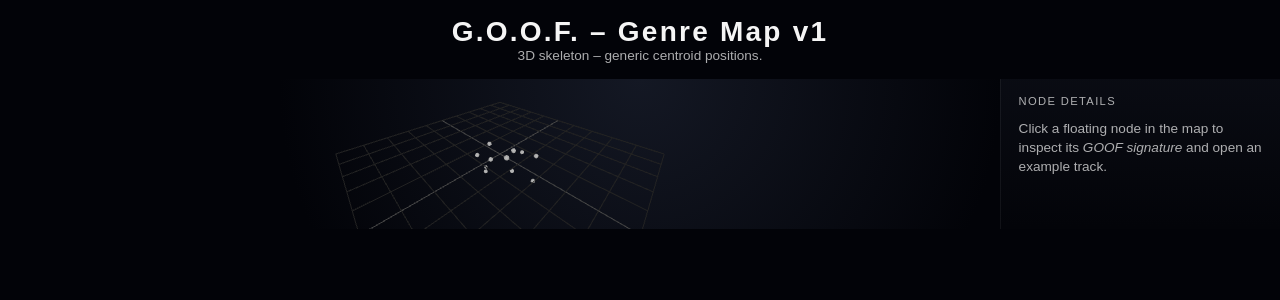
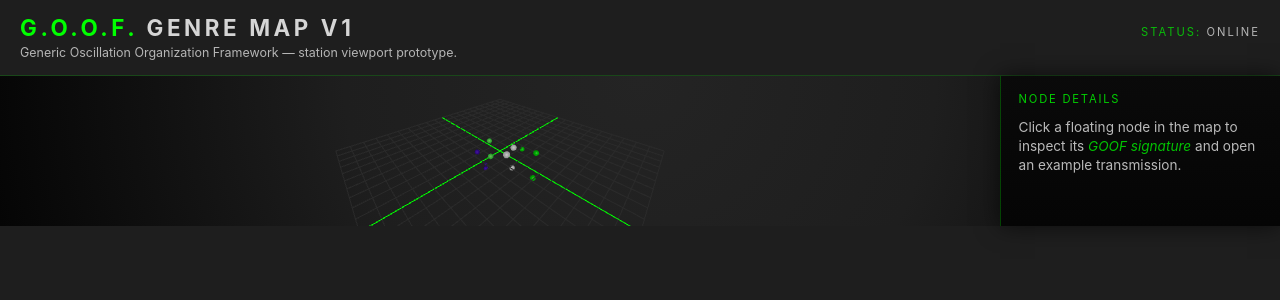
Before and after one commit to airwavestation/goof-map, a Next.js app: page / in a window 1280 px wide. Shown: the top 300 px of the page. Built offline with nearby package versions, Linux system fonts and the light colour scheme.

Commit message:
style: apply station palette, trait-based scaling, and camera focus

```diff
--- a/src/app/components/GoofScene.tsx
+++ b/src/app/components/GoofScene.tsx
@@ -1,8 +1,13 @@
 'use client';
 
-import React, { useState } from 'react';
-import { Canvas } from '@react-three/fiber';
+import React, { useState, useRef, useEffect } from 'react';
+import {
+  Canvas,
+  useFrame,
+  useThree
+} from '@react-three/fiber';
 import { OrbitControls } from '@react-three/drei';
+import { Vector3 } from 'three';
 import goofsRaw from '../data/goofs.json';
 
 type GoofValues = {
@@ -32,6 +37,119 @@ type GoofNode = {
 
 const GOOF_NODES: GoofNode[] = goofsRaw as GoofNode[];
 
+/** Color mapping based on loose “families” using station palette */
+function getNodeBaseColor(node: GoofNode): string {
+  const g = node.genre.toLowerCase();
+
+  if (g.includes('drum') || g.includes('dubstep') || g.includes('hard')) {
+    // high-energy / ravey stuff = main neon green
+    return '#00FF00';
+  }
+
+  if (g.includes('house') || g.includes('garage')) {
+    // groovy / dancefloor but smoother
+    return '#6CFF66';
+  }
+
+  if (g.includes('ambient') || g.includes('lo-fi') || g.includes('indie')) {
+    // dreamy / introspective = station purple
+    return '#7732D9';
+  }
+
+  return '#FFFFFF';
+}
+
+/** Radius scaling based on a “energy” mix of traits */
+function getNodeRadius(node: GoofNode, mode: 'default' | 'hovered' | 'selected'): number {
+  const v = node.values;
+  const rawEnergy =
+    (v.tempoSpeed +
+      v.tempoComplexity +
+      v.sonicSynthetic +
+      v.sonicTemperature) / 4;
+
+  // rawEnergy ~ -2..2 → map to 0..1
+  const clamped = Math.min(Math.max(rawEnergy, -2), 2);
+  const norm = (clamped + 2) / 4; // 0..1
+
+  const base = 0.07 + norm * 0.06;
+
+  if (mode === 'selected') return base + 0.06;
+  if (mode === 'hovered') return base + 0.03;
+  return base;
+}
+
+/** Camera rig that zooms to the selected node once, then lets the user drive */
+type CameraRigProps = {
+  focusPosition: [number, number, number] | null;
+};
+
+function CameraRig({ focusPosition }: CameraRigProps) {
+  const controlsRef = useRef<any>(null);
+  const { camera } = useThree();
+
+  const focusRef = useRef<[number, number, number] | null>(null);
+  const [animating, setAnimating] = useState(false);
+  const [isInteracting, setIsInteracting] = useState(false);
+
+  // When the focus changes (click a new node), start a brief animation toward it.
+  useEffect(() => {
+    if (focusPosition) {
+      focusRef.current = focusPosition;
+      setAnimating(true);
+    } else {
+      focusRef.current = null;
+      setAnimating(false);
+    }
+  }, [focusPosition]);
+
+  useFrame(() => {
+    if (!focusRef.current) return;
+    if (!animating) return;
+
+    // If the user starts rotating/zooming, stop auto animation.
+    if (isInteracting) {
+      setAnimating(false);
+      return;
+    }
+
+    const targetVec = new Vector3(
+      focusRef.current[0],
+      focusRef.current[1],
+      focusRef.current[2]
+    );
+
+    // Move in closer than before so the node fills more of the view.
+    const idealCameraPos = targetVec.clone().add(new Vector3(2.2, 2.2, 2.2));
+
+    camera.position.lerp(idealCameraPos, 0.12);
+
+    if (controlsRef.current) {
+      controlsRef.current.target.lerp(targetVec, 0.18);
+      controlsRef.current.update();
+    }
+
+    // Once we're basically at the target, stop animating.
+    if (camera.position.distanceTo(idealCameraPos) < 0.02) {
+      setAnimating(false);
+    }
+  });
+
+  return (
+    <OrbitControls
+      ref={controlsRef}
+      enableDamping
+      dampingFactor={0.08}
+      rotateSpeed={0.8}
+      zoomSpeed={0.6}
+      maxDistance={12}
+      minDistance={0.8}
+      onStart={() => setIsInteracting(true)}
+      onEnd={() => setIsInteracting(false)}
+    />
+  );
+}
+
 export function GoofScene() {
   const [hoveredId, setHoveredId] = useState<string | null>(null);
   const [selectedId, setSelectedId] = useState<string | null>(null);
@@ -44,28 +162,35 @@ export function GoofScene() {
         width: '100%',
         height: '100%',
         display: 'flex',
-        background: 'radial-gradient(circle at top, #141824 0, #020308 55%)'
+        background:
+          'radial-gradient(circle at top, #242424 0, #1E1E1E 45%, #050505 100%)'
       }}
     >
       {/* 3D viewport */}
       <div
         style={{
           flex: 1,
-          minWidth: 0 // prevents flex child from overflowing
+          minWidth: 0
         }}
       >
         <Canvas camera={{ position: [4, 4, 4], fov: 50 }}>
           {/* lighting */}
-          <ambientLight intensity={0.7} />
-          <directionalLight position={[5, 5, 5]} intensity={0.9} />
+          <ambientLight intensity={0.65} />
+          <directionalLight position={[6, 6, 6]} intensity={0.9} />
+          <directionalLight position={[-4, -3, -5]} intensity={0.3} />
 
-          {/* reference grid */}
-          <gridHelper args={[10, 10, '#444444', '#222222']} />
+          {/* grid with neon center line */}
+          <gridHelper args={[10, 20, '#00FF00', '#2A2A2A']} />
 
           {/* GOOF centroids */}
           {GOOF_NODES.map((node) => {
             const isHovered = hoveredId === node.id;
             const isSelected = selectedId === node.id;
+
+            const baseColor = getNodeBaseColor(node);
+            const mode: 'default' | 'hovered' | 'selected' =
+              isSelected ? 'selected' : isHovered ? 'hovered' : 'default';
+            const radius = getNodeRadius(node, mode);
 
             return (
               <mesh
@@ -86,27 +211,21 @@ export function GoofScene() {
                   setSelectedId(node.id);
                 }}
               >
-                <sphereGeometry
-                  args={[isSelected ? 0.16 : isHovered ? 0.13 : 0.09, 22, 22]}
-                />
+                <sphereGeometry args={[radius, 24, 24]} />
                 <meshStandardMaterial
-                  color={
-                    isSelected
-                      ? '#ffe9a6'
-                      : isHovered
-                      ? '#b5d7ff'
-                      : '#ffffff'
+                  color={baseColor}
+                  emissive={
+                    isSelected ? baseColor : isHovered ? '#ffffff' : '#000000'
                   }
-                  emissive={isSelected ? '#ffe9a6' : isHovered ? '#4f6cff' : '#000000'}
-                  emissiveIntensity={isSelected ? 1.0 : isHovered ? 0.5 : 0}
-                  metalness={0.35}
-                  roughness={0.4}
+                  emissiveIntensity={isSelected ? 0.9 : isHovered ? 0.4 : 0}
+                  metalness={0.4}
+                  roughness={0.35}
                 />
               </mesh>
             );
           })}
 
-          <OrbitControls enableDamping />
+          <CameraRig focusPosition={selectedNode?.position ?? null} />
         </Canvas>
       </div>
 
@@ -114,7 +233,7 @@ export function GoofScene() {
       <aside
         style={{
           width: '280px',
-          borderLeft: '1px solid rgba(255,255,255,0.06)',
+          borderLeft: '1px solid rgba(0,255,0,0.25)',
           padding: '1rem 1.1rem',
           fontSize: '0.85rem',
           color: '#f5f5f5',
@@ -122,15 +241,17 @@ export function GoofScene() {
           flexDirection: 'column',
           gap: '0.75rem',
           background:
-            'linear-gradient(180deg, rgba(10,12,20,0.95) 0%, rgba(3,4,9,0.98) 100%)'
+            'linear-gradient(180deg, rgba(10,10,10,0.98) 0%, rgba(5,5,5,0.98) 100%)',
+          boxShadow: '0 0 22px rgba(0,0,0,0.6)'
         }}
       >
         <div
           style={{
-            opacity: 0.7,
-            letterSpacing: '0.12em',
+            opacity: 0.8,
+            letterSpacing: '0.16em',
             textTransform: 'uppercase',
-            fontSize: '0.7rem'
+            fontSize: '0.7rem',
+            color: '#00FF00'
           }}
         >
           Node Details
@@ -144,10 +265,22 @@ export function GoofScene() {
                   fontSize: '1rem',
                   fontWeight: 600,
                   letterSpacing: '0.05em',
-                  marginBottom: '0.15rem'
+                  marginBottom: '0.15rem',
+                  display: 'flex',
+                  alignItems: 'center',
+                  gap: '0.35rem'
                 }}
               >
-                {selectedNode.name}
+                <span>{selectedNode.name}</span>
+                <span
+                  style={{
+                    width: '8px',
+                    height: '8px',
+                    borderRadius: '999px',
+                    backgroundColor: getNodeBaseColor(selectedNode),
+                    boxShadow: `0 0 12px ${getNodeBaseColor(selectedNode)}`
+                  }}
+                />
               </div>
               <div
                 style={{
@@ -170,7 +303,7 @@ export function GoofScene() {
 
             <div
               style={{
-                borderTop: '1px solid rgba(255,255,255,0.06)',
+                borderTop: '1px solid rgba(255,255,255,0.08)',
                 paddingTop: '0.6rem',
                 marginTop: '0.4rem',
                 display: 'flex',
@@ -202,9 +335,11 @@ export function GoofScene() {
                       fontSize: '0.75rem',
                       padding: '0.3rem 0.55rem',
                       borderRadius: '999px',
-                      border: '1px solid rgba(30,215,96,0.5)',
+                      border: '1px solid rgba(0,255,0,0.5)',
                       textDecoration: 'none',
-                      color: '#c9ffd7'
+                      color: '#c9ffd7',
+                      background:
+                        'radial-gradient(circle, rgba(0,255,0,0.2) 0, transparent 70%)'
                     }}
                   >
                     Open on Spotify
@@ -219,9 +354,11 @@ export function GoofScene() {
                       fontSize: '0.75rem',
                       padding: '0.3rem 0.55rem',
                       borderRadius: '999px',
-                      border: '1px solid rgba(255,0,0,0.5)',
+                      border: '1px solid rgba(119,50,217,0.6)',
                       textDecoration: 'none',
-                      color: '#ffd0d0'
+                      color: '#f0ddff',
+                      background:
+                        'radial-gradient(circle, rgba(119,50,217,0.26) 0, transparent 70%)'
                     }}
                   >
                     Open on YouTube
@@ -239,7 +376,7 @@ export function GoofScene() {
                 fontSize: '0.75rem',
                 padding: '0.25rem 0.6rem',
                 borderRadius: '999px',
-                border: '1px solid rgba(255,255,255,0.2)',
+                border: '1px solid rgba(255,255,255,0.25)',
                 background: 'transparent',
                 color: '#dddddd',
                 cursor: 'pointer'
@@ -251,13 +388,15 @@ export function GoofScene() {
         ) : (
           <div
             style={{
-              opacity: 0.7,
+              opacity: 0.75,
               lineHeight: 1.4
             }}
           >
             Click a floating node in the map to inspect its{' '}
-            <span style={{ fontStyle: 'italic' }}>GOOF signature</span> and open
-            an example track.
+            <span style={{ fontStyle: 'italic', color: '#00FF00' }}>
+              GOOF signature
+            </span>{' '}
+            and open an example transmission.
           </div>
         )}
       </aside>
--- a/src/app/page.tsx
+++ b/src/app/page.tsx
@@ -8,37 +8,62 @@ export default function HomePage() {
         minHeight: '100vh',
         display: 'flex',
         flexDirection: 'column',
-        backgroundColor: '#020308',
+        backgroundColor: '#1E1E1E',
         color: '#f5f5f5',
+        fontFamily:
+          '-apple-system, BlinkMacSystemFont, system-ui, -system-ui, sans-serif'
       }}
     >
       <header
         style={{
-          padding: '1rem',
-          textAlign: 'center',
+          padding: '0.9rem 1.25rem',
+          borderBottom: '1px solid rgba(0,255,0,0.18)',
+          display: 'flex',
+          alignItems: 'baseline',
+          justifyContent: 'space-between',
+          gap: '0.75rem'
         }}
       >
+        <div>
           <h1
             style={{
-            fontSize: '1.75rem',
-            letterSpacing: '0.08em',
+              fontSize: '1.4rem',
+              letterSpacing: '0.16em',
+              textTransform: 'uppercase'
             }}
           >
-          G.O.O.F. – Genre Map v1
+            <span style={{ color: '#00FF00' }}>G.O.O.F.</span>{' '}
+            <span style={{ opacity: 0.85 }}>Genre Map v1</span>
           </h1>
           <p
             style={{
-            fontSize: '0.85rem',
+              fontSize: '0.78rem',
               opacity: 0.7,
+              marginTop: '0.25rem'
             }}
           >
-          3D skeleton – generic centroid positions.
+            Generic Oscillation Organization Framework &mdash; station viewport
+            prototype.
           </p>
+        </div>
+
+        <div
+          style={{
+            fontSize: '0.7rem',
+            opacity: 0.7,
+            letterSpacing: '0.18em',
+            textTransform: 'uppercase'
+          }}
+        >
+          <span style={{ color: '#00FF00' }}>Status:&nbsp;</span>
+          Online
+        </div>
       </header>
 
       <section
         style={{
           flex: 1,
+          minHeight: 0
         }}
       >
         <GoofScene />
```
Lines whose indentation alone changed are shown as unchanged.
